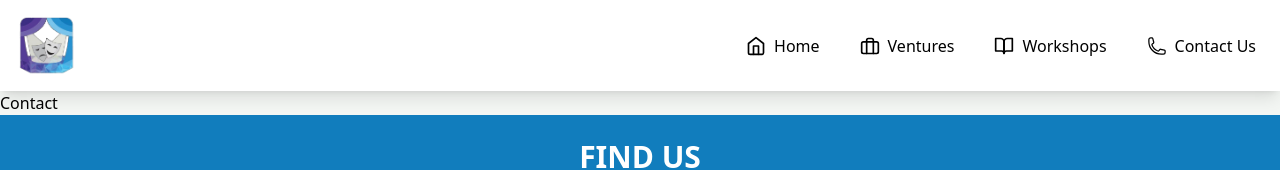
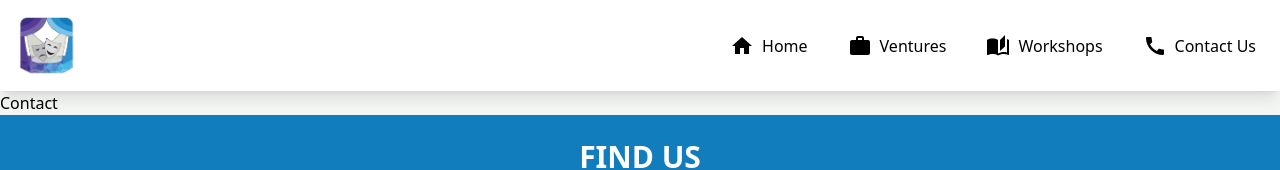
Before and after one commit to GautamPB/arenatheatreproductions, a Next.js app: page /contact in a window 1280 px wide. Shown: the top 170 px of the page. Built offline with nearby package versions, Linux system fonts and the light colour scheme.

Commit message:
Refurbished home page

```diff
--- a/app/layout.tsx
+++ b/app/layout.tsx
@@ -28,9 +28,7 @@ export default function RootLayout({
 }>) {
     return (
         <html lang="en">
-            <body
-            // className={`${geistSans.variable} ${geistMono.variable} antialiased`}
-            >
+            <body>
                 <Navbar />
                 {children}
                 <Footer />
--- a/app/page.tsx
+++ b/app/page.tsx
@@ -1,6 +1,7 @@
 import Image from 'next/image'
-import Logo from '@/assets/images/ATP Logo.png'
-import Cover from '@/assets/images/Cover.jpeg'
+// import Logo from '@/assets/images/ATP Logo.png'
+// import Cover from '@/assets/images/Cover.jpeg'
+import Banner from '@/assets/images/Banner.png'
 import CoreTeam from '@/components/CoreTeam'
 import Spaces from '@/components/Spaces'
 import Tahera from '@/assets/images/Tahera.jpg'
@@ -26,10 +27,10 @@ import upcoming from '@/assets/images/posters/upcoming.png'
 
 export default function Home() {
     return (
-        <div>
+        <div className="top-0">
             {/* first section */}
-            <div className="relative h-[70vh]">
-                <Image
+            <div className="max-h-screen">
+                {/* <Image
                     src={Cover}
                     alt="coverPhoto"
                     className="w-full object-cover blur-md h-full absolute top-0 left-0"
@@ -50,7 +51,14 @@ export default function Home() {
                     <h3 className="font-semibold text-md">
                         WHERE STORIES UNFOLD
                     </h3>
-                </div>
+                </div> */}
+                <Image
+                    src={Banner}
+                    width={1920}
+                    height={1080}
+                    alt="banner"
+                    className="w-full h-full object-contain"
+                />
             </div>
 
             {/* second section */}
--- a/components/Navbar.tsx
+++ b/components/Navbar.tsx
@@ -3,28 +3,57 @@
 import Logo from '@/assets/images/ATP Logo.png'
 import Image from 'next/image'
 import NavbarComponent from './NavbarComponent'
-import Home from '@/assets/icons/home.svg'
-import Ventures from '@/assets/icons/ventures.svg'
-import Reviews from '@/assets/icons/reviews.svg'
-import Contact from '@/assets/icons/contact.svg'
+import HomeIcon from '@mui/icons-material/Home'
+import WorkIcon from '@mui/icons-material/Work'
+import AutoStoriesIcon from '@mui/icons-material/AutoStories'
+import CallIcon from '@mui/icons-material/Call'
 import Menu from '@/assets/icons/menu.svg'
 import { useState, useEffect } from 'react'
 import { usePathname, useRouter } from 'next/navigation'
 
 const Navbar = () => {
     const [sidebarOpen, setSidebarOpen] = useState(false)
+
+    const dynamicPath = usePathname()
     const router = useRouter()
-    const dynamicPath = usePathname()
+
+    const [showNavbar, setShowNavbar] = useState(false)
+    const [isWhite, setIsWhite] = useState(true)
+    const [isHome, setIsHome] = useState(true)
 
     useEffect(() => {
         setSidebarOpen(false)
+
+        if (dynamicPath === '/') {
+            setIsHome(true)
+            window.addEventListener('scroll', () => {
+                const scroll = window.scrollY
+
+                if (scroll > 150) {
+                    setShowNavbar(true)
+                    setIsWhite(false)
+                } else {
+                    setShowNavbar(false)
+                    setIsWhite(true)
+                }
+            })
+        } else {
+            setShowNavbar(true)
+            setIsWhite(false)
+            setIsHome(false)
+        }
     }, [dynamicPath])
 
     return (
         <div
-            className={`bg-white ${
-                !sidebarOpen && 'shadow-lg'
-            } p-4 w-full sticky top-0 z-50 flex items-center justify-between`}
+            id="navbar"
+            className={`${
+                showNavbar || !isHome ? 'bg-white shadow-lg' : 'bg-transparent'
+            } ${!sidebarOpen && showNavbar && 'shadow-lg'} ${
+                sidebarOpen && 'bg-white shadow-lg'
+            } p-4 w-full ${
+                isHome ? 'fixed' : 'sticky'
+            } top-0 z-50 transition duration-200 flex items-center justify-between`}
         >
             <Image
                 className="cursor-pointer"
@@ -40,22 +69,30 @@ const Navbar = () => {
 
             {/* navbar options */}
             <div className="md:flex hidden items-center space-x-6">
-                <NavbarComponent Icon={Home} title="Home" path="/" />
                 <NavbarComponent
-                    Icon={Ventures}
+                    Icon={HomeIcon}
+                    title="Home"
+                    path="/"
+                    isWhite={isWhite}
+                />
+                <NavbarComponent
+                    Icon={WorkIcon}
                     title="Ventures"
                     path="/ventures"
+                    isWhite={isWhite}
                 />
                 <NavbarComponent
-                    Icon={Reviews}
+                    Icon={AutoStoriesIcon}
                     title="Workshops"
                     path="/workshops"
+                    isWhite={isWhite}
                 />
 
                 <NavbarComponent
-                    Icon={Contact}
+                    Icon={CallIcon}
                     title="Contact Us"
                     path="/contact"
+                    isWhite={isWhite}
                 />
             </div>
 
@@ -64,27 +101,38 @@ const Navbar = () => {
                 alt="menu"
                 width={40}
                 className="bg-[#117DBD] md:hidden p-2 cursor-pointer rounded-md"
-                onClick={() => setSidebarOpen(!sidebarOpen)}
+                onClick={() => {
+                    setSidebarOpen(!sidebarOpen)
+                    setIsWhite(false)
+                }}
             />
 
             {/* sidebar */}
             {sidebarOpen && (
                 <div className="md:hidden bg-white border-t space-y-3 p-4 shadow-lg absolute left-0 top-[5.5rem] w-full">
-                    <NavbarComponent Icon={Home} title="Home" path="/" />
                     <NavbarComponent
-                        Icon={Ventures}
+                        isWhite={isWhite}
+                        Icon={HomeIcon}
+                        title="Home"
+                        path="/"
+                    />
+                    <NavbarComponent
+                        Icon={WorkIcon}
                         title="Ventures"
                         path="/ventures"
+                        isWhite={isWhite}
                     />
                     <NavbarComponent
-                        Icon={Reviews}
+                        Icon={AutoStoriesIcon}
                         title="Workshops"
                         path="/workshops"
+                        isWhite={isWhite}
                     />
                     <NavbarComponent
-                        Icon={Contact}
+                        Icon={CallIcon}
                         title="Contact Us"
                         path="/contact"
+                        isWhite={isWhite}
                     />
                 </div>
             )}
--- a/components/NavbarComponent.tsx
+++ b/components/NavbarComponent.tsx
@@ -1,23 +1,27 @@
 'use client'
 
-import Image from 'next/image'
 import { useRouter } from 'next/navigation'
 
 type Props = {
-    Icon: string
+    Icon: React.ElementType
     title: string
     path: string
+    isWhite: boolean
 }
 
-const NavbarComponent = ({ Icon, title, path }: Props) => {
+const NavbarComponent = ({ Icon, title, path, isWhite }: Props) => {
     const router = useRouter()
 
     return (
         <div
             onClick={() => router.push(path)}
-            className="flex p-2  hover:bg-[#117DBD] rounded-lg transition duration-200 items-center space-x-2 cursor-pointer"
+            className={`flex p-2  hover:bg-[#117DBD] rounded-lg transition duration-200 items-center space-x-2 cursor-pointer ${
+                isWhite && window.location.pathname === '/'
+                    ? 'text-white'
+                    : 'text-black'
+            } ${window.location.pathname !== '/' && 'text-black'}`}
         >
-            <Image src={Icon} alt="icon" width={20} />
+            <Icon />
             <h1>{title}</h1>
         </div>
     )
```
Also changed, not shown: package.json (+9 -5 lines), assets/images/Banner.png (added), 1 other file (tests, documents, lock files or other folders).
